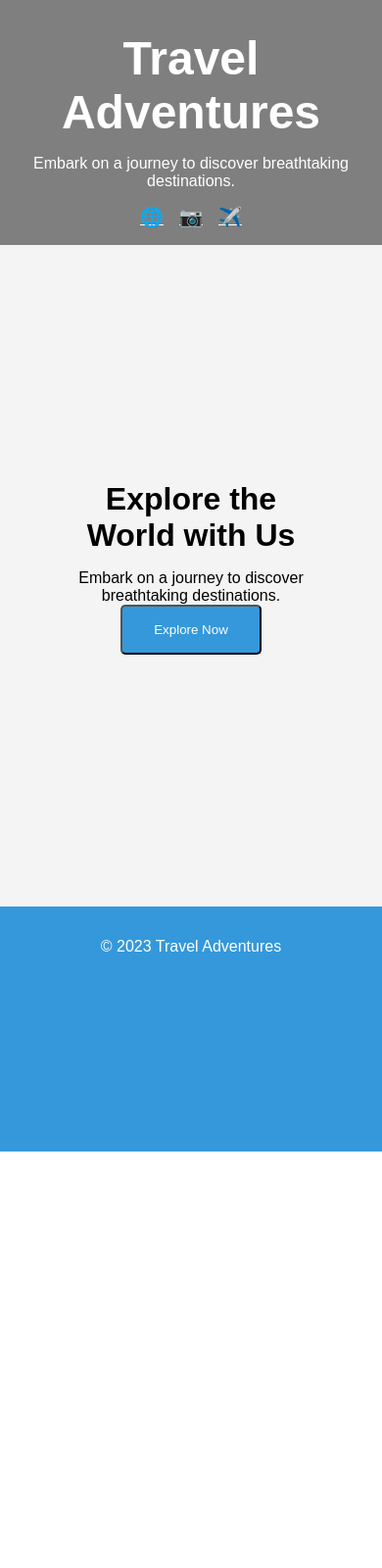
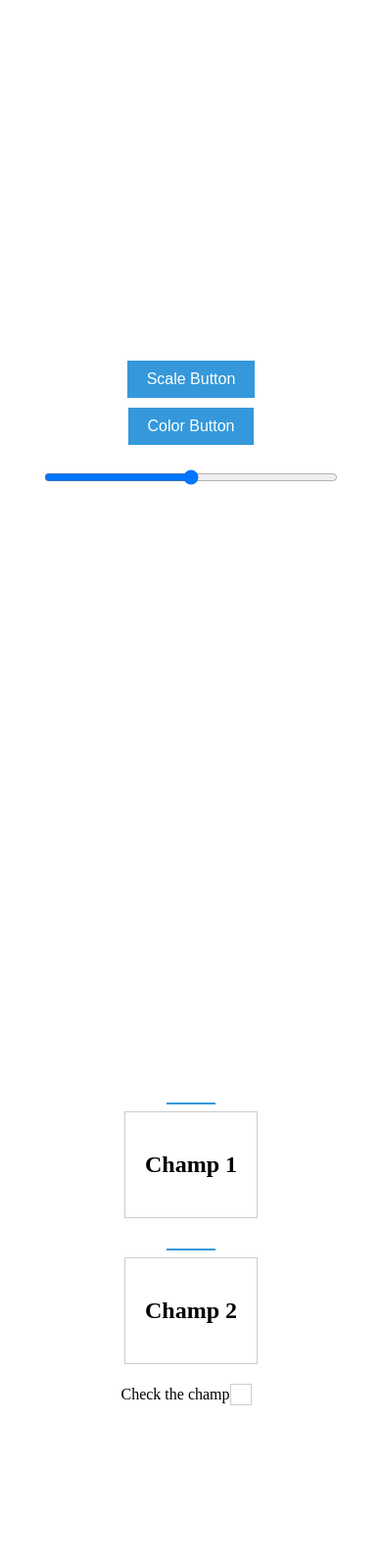
Before and after one commit to Firuzjon1771/CSS, a plain HTML site: page index.html in a window 390 px wide. Shown: the top 1600 px of the page at 98% size. Before the commit the page ends 1175 px from the top, so only its background shows below. Drawn offline with Linux system fonts and the light colour scheme.

Commit message:
Add files via upload

```diff
--- a/index.html
+++ b/index.html
@@ -1,35 +1,57 @@
 <!DOCTYPE html>
 <html lang="en">
 <head>
-    <meta charset="UTF-8">
-    <meta name="viewport" content="width=device-width, initial-scale=1.0">
     <link rel="stylesheet" href="styles.css">
-    <title>Travel CSS Showcase</title>
 </head>
-    <body>
-        <header>
-            <h1>Travel Adventures</h1>
-            <p>Embark on a journey to discover breathtaking destinations.</p>
-            <div class="social-icons">
-                <a href="#" class="social-icon">🌐</a>
-                <a href="#" class="social-icon">📷</a>
-                <a href="#" class="social-icon">✈️</a>
+<body>
+    <div class="container">
+        <button class="interactive-button scale">Scale Button</button>
+        <button class="interactive-button color">Color Button</button>
+        <input type="range" class="interactive-slider">
+    </div>
+
+    <div class="container">
+        <section class="section">
+            <h2>Champ 1</h2>
+        </section>
+        <section class="section">
+            <h2>Champ 2</h2>
+        </section>
+        <label class="custom-checkbox">
+            Check the champ
+            <input type="checkbox">
+            <span class="checkmark"></span>
+        </label>
+    </div>
+
+    <div class="container">
+        <div class="card">
+            <div class="card-inner">
+                <div class="card-front">
+                    You ARE
+                </div>
+                <div class="card-back">
+                    THE BEST!
+                </div>
             </div>
-        </header>
-        <main>
-            <section class="content">
-                <h2>Explore the World with Us</h2>
-                <p>Embark on a journey to discover breathtaking destinations.</p>
-                <button id="explore-button" class="explore-button">Explore Now</button>
-            </section>
-        </main>
-        <footer>
-            <p>&copy; 2023 Travel Adventures</p>
-        </footer>
-        <div id="modal" class="modal">
-            <span class="close-button" id="close-button">&times;</span>
-            <img id="modal-image" src="#" alt="Destination Photo">
         </div>
-        <script src="script.js"></script>
-    </body>
+    </div>
+    <div class="container">
+        <button class="custom-cursor-button">Custom Cursor Button</button>
+        <a href="#" class="custom-cursor-link">Custom Cursor Link</a>
+        <div class="custom-cursor-area">
+            Hover over this area to change cursor
+        </div>
+    </div>
+
+    <div class="container">
+        <button class="interactive-button" id="showImageBtn">wanna fly?
+        </button>
+        <div class="image-modal" id="imageModal">
+            <span class="close-button" id="closeButton">&times;</span>
+            <img src="#" alt="Popup Image" id="popupImage">
+        </div>
+    </div>
+    <script src="script.js"></script>
+</body>
 </html>
--- a/script.js
+++ b/script.js
@@ -1,19 +1,17 @@
-const exploreButton = document.getElementById('explore-button');
-const modal = document.getElementById('modal');
-const modalImage = document.getElementById('modal-image');
-const closeButton = document.getElementById('close-button');
+const showImageBtn = document.getElementById('showImageBtn');
+const imageModal = document.getElementById('imageModal');
+const popupImage = document.getElementById('popupImage');
+const closeButton = document.getElementById('closeButton');
 
-exploreButton.addEventListener('click', () => {
-    modalImage.src = 'yoda.png'; // Replace with the actual path to your photo
-    modal.classList.add('show');
+showImageBtn.addEventListener('click', () => {
+    imageModal.style.display = 'flex';
+    popupImage.src = '8.gif'; // Replace with the actual path to your image
 });
 
 closeButton.addEventListener('click', () => {
-    modal.classList.remove('show');
+    imageModal.style.display = 'none';
 });
 
-window.addEventListener('click', (event) => {
-    if (event.target === modal) {
-        modal.classList.remove('show');
-    }
+popupImage.addEventListener('click', () => {
+    imageModal.style.display = 'none';
 });
--- a/styles.css
+++ b/styles.css
@@ -1,249 +1,189 @@
-/* Reset and General Styling */
-* {
-    margin: 0;
-    padding: 0;
-    box-sizing: border-box;
+
+.container {
+    display: flex;
+    flex-direction: column;
+    align-items: center;
+    justify-content: center;
+    height: 100vh;
 }
 
-body {
-    font-family: Arial, sans-serif;
+
+/*Interactive buttons with fading and scaling animations */
+.interactive-button {
+    padding: 10px 20px;
+    font-size: 16px;
+    border: none;
+    margin: 5px;
+    cursor: pointer;
+    transition: transform 0.3s ease, background-color 0.3s ease;
 }
 
-/* Header */
-header {
-    background-image: url('header-bg.jpg');
-    background-size: cover;
-    color: white;
-    text-align: center;
-    padding: 5rem 0;
+.interactive-button.scale:hover {
+    transform: scale(1.1);
 }
 
-header h1 {
-    font-size: 3rem;
-    margin-bottom: 1rem;
+.interactive-button.color {
+    background-color: #3498db;
+    color: white;
+    transition: background-color 0.3s ease, color 0.3s ease;
 }
 
-/* Main Content */
-main {
+.interactive-button.color:hover {
+    background-color: #2980b9;
+}
+
+.interactive-slider {
+    width: 80%;
+    margin-top: 20px;
+    cursor: pointer;
+    transition: margin-left 0.3s ease;
+}
+
+.interactive-slider:hover {
+    margin-left: 10%;
+}
+
+/* checkbox*/
+
+.section {
+    position: relative;
+    padding: 20px;
+    margin: 20px 0;
+    border: 1px solid #ccc;
+}
+
+.section::before {
+    content: "";
+    position: absolute;
+    top: -10px;
+    left: 50%;
+    transform: translateX(-50%);
+    width: 50px;
+    height: 2px;
+    background-color: #3498db;
+}
+
+.custom-checkbox {
+    display: inline-flex;
+    align-items: center;
+    cursor: pointer;
+}
+
+.custom-checkbox input {
+    opacity: 0;
+    position: absolute;
+}
+
+.checkmark {
+    width: 20px;
+    height: 20px;
+    border: 1px solid #ccc;
+    margin-right: 10px;
+    display: flex;
+    align-items: center;
+    justify-content: center;
+}
+
+.custom-checkbox input:checked ~ .checkmark::before {
+    content: "✓";
+    font-size: 14px;
+}
+
+
+/*3D card flip animation*/
+
+.card {
+    width: 200px;
+    height: 300px;
+    perspective: 1000px;
+}
+
+.card-inner {
+    width: 100%;
+    height: 100%;
+    transform-style: preserve-3d;
+    transition: transform 0.5s;
+}
+
+.card:hover .card-inner {
+    transform: rotateY(180deg);
+}
+
+.card-front, .card-back {
+    position: absolute;
+    width: 100%;
+    height: 100%;
+    backface-visibility: hidden;
     display: flex;
     justify-content: center;
     align-items: center;
-    min-height: 80vh;
-    background-color: #f4f4f4;
+    font-size: 20px;
+    border: 1px solid #ccc;
+    background-color: white;
 }
 
-.content {
-    text-align: center;
-    padding: 3rem;
-}
-
-.content h2 {
-    font-size: 2rem;
-    margin-bottom: 1rem;
-}
-
-.explore-button {
-    display: inline-block;
+.card-back {
+    transform: rotateY(180deg);
     background-color: #3498db;
-    color: white;
-    padding: 1rem 2rem;
-    border-radius: 5px;
-    text-decoration: none;
-    transition: background-color 0.3s ease;
-}
-
-.explore-button:hover {
-    background-color: #2980b9;
-}
-
-/* Footer */
-footer {
-    text-align: center;
-    padding: 1rem;
-    background-color: #333;
     color: white;
 }
 
-/* Header */
-header {
-    background-image: url('header-bg.jpg');
-    background-size: cover;
-    color: white;
-    text-align: center;
-    padding: 0;
-    height: 150px;
-    display: flex;
-    flex-direction: column;
-    align-items: center;
-    opacity: 0; /* Initially hidden */
-    animation: fadeIn 1s ease forwards; /* Fade-in animation */
+
+/*Cursor button*/
+.custom-cursor-button, .custom-cursor-link {
+    padding: 10px 20px;
+    font-size: 16px;
+    border: none;
+    margin: 5px;
+    cursor: pointer;
 }
 
-@keyframes fadeIn {
-    to {
-        opacity: 1;
-    }
+.custom-cursor-link {
+    text-decoration: none;
+    color: #3498db;
+    transition: color 0.3s ease;
 }
 
-/* Main Content */
-main {
+.custom-cursor-link:hover {
+    color: #2980b9;
+}
+
+.custom-cursor-area {
+    width: 200px;
+    height: 100px;
+    background-color: #ccc;
     display: flex;
     justify-content: center;
     align-items: center;
-    min-height: 80vh;
-    background-color: #f4f4f4;
-    opacity: 0; /* Initially hidden */
-    animation: slideIn 1s ease 0.5s forwards; /* Slide-in animation */
+    cursor: pointer;
 }
 
-@keyframes slideIn {
-    to {
-        opacity: 1;
-        transform: translateY(0);
-    }
+.custom-cursor-area:hover {
+    cursor: url('custom-cursor.png'), auto;
 }
 
-/* Footer */
-footer {
-    text-align: center;
-    padding: 0;
-    height: 150px;
-    background-color: #333;
+/*click me button */
+.interactive-button {
+    padding: 10px 20px;
+    font-size: 16px;
+    border: none;
+    background-color: #3498db;
     color: white;
-    opacity: 0; /* Initially hidden */
-    animation: fadeIn 1s ease 1s forwards; /* Fade-in animation with delay */
+    cursor: pointer;
+    transition: background-color 0.3s ease, transform 0.3s ease, box-shadow 0.3s ease;
 }
 
-/* Footer */
-footer {
-    text-align: center;
-    padding: 2rem 0;
-    background-color: #333;
-    color: white;
+.interactive-button:hover {
+    background-color: #2980b9;
+    transform: scale(1.05);
+    box-shadow: 0 4px 6px rgba(0, 0, 0, 0.1);
 }
 
-/* Responsive Design */
-@media screen and (max-width: 768px) {
-    main {
-        flex-direction: column;
-    }
+.interactive-button:active {
+    transform: scale(0.95);
+    box-shadow: none;
 }
-
-/* Header */
-header {
-    background-image: url('header-bg.jpg');
-    background-size: cover;
-    color: white;
-    text-align: center;
-    padding: 2rem 0;
-    height: 250px;
-    display: flex;
-    flex-direction: column;
-    align-items: center;
-    opacity: 0;
-    animation: fadeIn 1s ease forwards;
-}
-
-main {
-    display: flex;
-    flex-direction: column;
-    align-items: center;
-    padding: 2rem;
-    opacity: 0;
-    animation: slideIn 1s ease 0.5s forwards;
-}
-
-.explore-button {
-    /* ... (previous button styles) ... */
-    margin-bottom: 1rem;
-}
-
-.photo-container {
-    display: none;
-    max-width: 100%;
-    overflow: hidden;
-    position: relative;
-}
-
-#destination-photo {
-    max-width: 100%;
-    opacity: 0;
-    transition: opacity 0.5s ease;
-}
-
-.photo-container.show {
-    display: block;
-}
-
-#destination-photo.show {
-    opacity: 1;
-    animation: fadeIn 1s ease 0.5s forwards;
-}
-
-/* Footer */
-footer {
-    text-align: center;
-    padding: 2rem 0;
-    height: 250px;
-    background-color: #333;
-    color: white;
-    opacity: 0;
-    animation: fadeIn 1s ease 1s forwards;
-}
-@media screen and (max-width: 480px) {
-    header {
-        height: 180px;
-    }
-
-    main {
-        padding: 1rem;
-    }
-
-    footer {
-        height: 180px;
-    }
-}
-
-.social-icons {
-    display: flex;
-    gap: 1rem;
-    margin-top: auto;
-}
-
-.social-icon {
-    color: white;
-    font-size: 1.5rem;
-    transition: transform 0.3s ease;
-}
-
-.social-icon:hover {
-    transform: scale(1.2);
-}
-
-@media screen and (max-width: 480px) {
-    header {
-        height: auto;
-    }
-
-    main {
-        padding: 1rem;
-    }
-
-    footer {
-        height: auto;
-    }
-
-    .social-icons {
-        visibility: visible;
-        margin-top: 1rem;
-    }
-
-    .social-icon {
-        font-size: 1.2rem;
-    }
-}
-/* Modal */
-.modal {
+.image-modal {
     display: none;
     position: fixed;
     top: 0;
@@ -256,11 +196,7 @@ footer {
     z-index: 1000;
 }
 
-.modal.show {
-    display: flex;
-}
-
-#modal-image {
+#popupImage {
     max-width: 90%;
     max-height: 90%;
 }
@@ -273,34 +209,3 @@ footer {
     font-size: 30px;
     cursor: pointer;
 }
-
-:root {
-    --primary-color: #3498db;
-    --secondary-color: #2980b9;
-}
-
-/* Header */
-header {
-    background: linear-gradient(rgba(0, 0, 0, 0.5), rgba(0, 0, 0, 0.5)), url('header-bg.jpg');
-    background-size: cover;
-    color: white;
-    text-align: center;
-    padding: 2rem 0;
-    height: 250px;
-    display: flex;
-    flex-direction: column;
-    align-items: center;
-    opacity: 0;
-    animation: fadeIn 1s ease forwards;
-}
-
-/* Footer */
-footer {
-    text-align: center;
-    padding: 2rem 0;
-    height: 250px;
-    background: var(--primary-color);
-    color: white;
-    opacity: 0;
-    animation: fadeIn 1s ease 1s forwards;
-}
```
Also changed, not shown: 8.gif (added).
